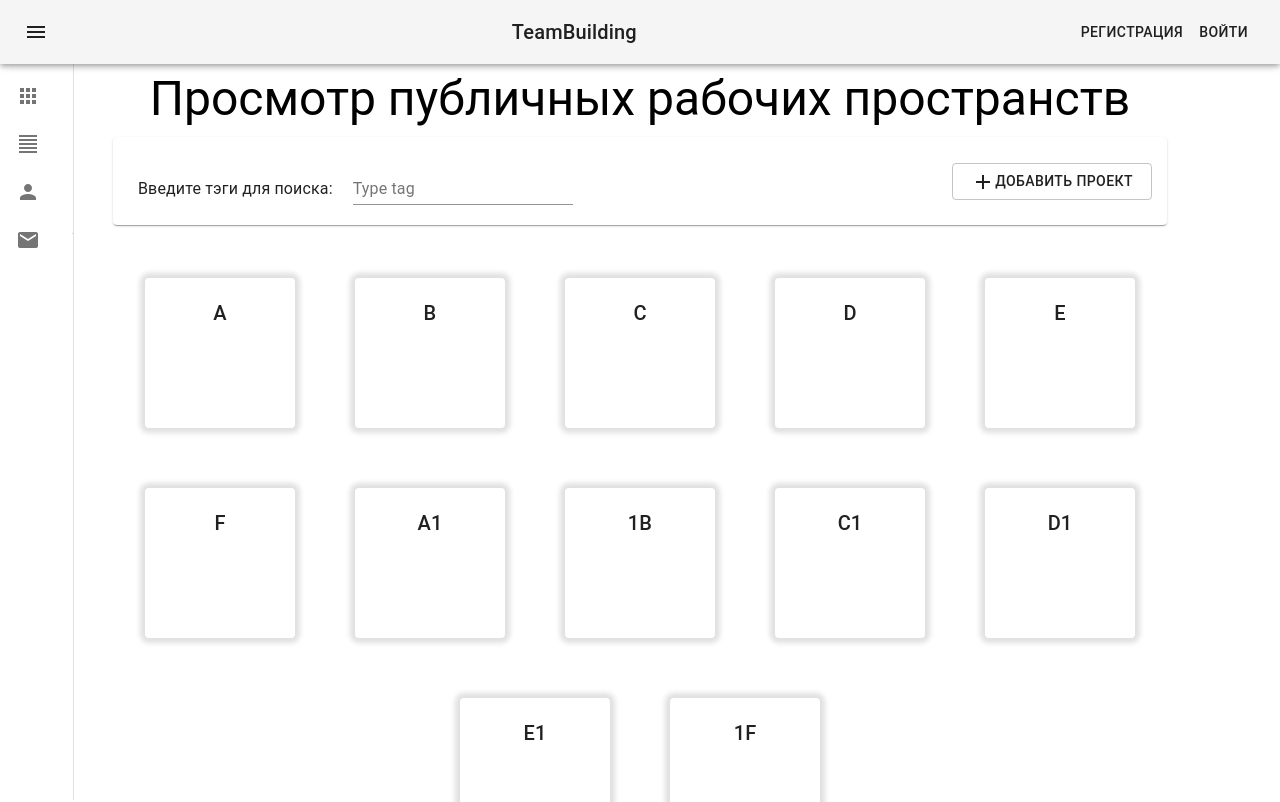
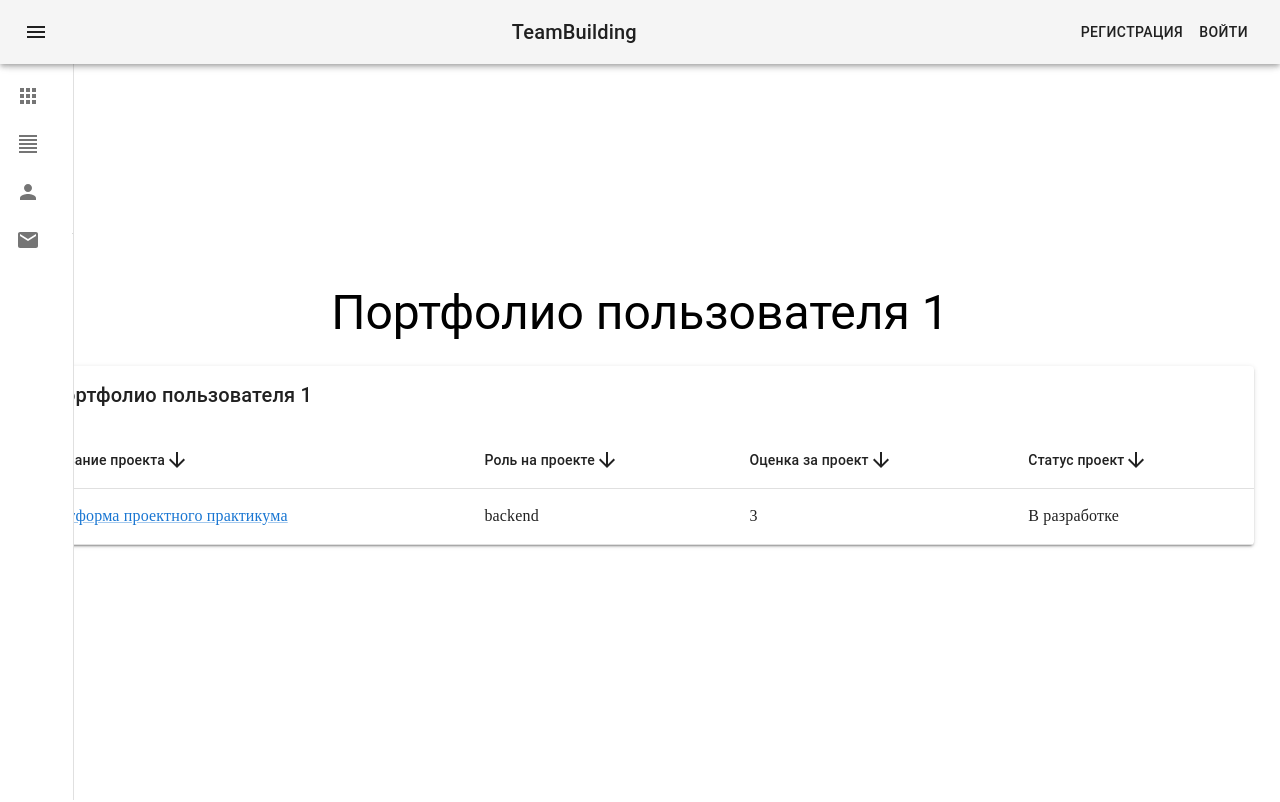
Before and after one commit to dartrhevan/student-projects-platform, a React (Create React App) app in the folder frontend/: page /portfolio/1 in a window 1280 px wide. Shown: the top 802 px of the page. Built offline with nearby package versions, Linux system fonts and the light colour scheme.

Commit message:
frontend portfolio page

```diff
--- a/frontend/src/App.tsx
+++ b/frontend/src/App.tsx
@@ -16,6 +16,7 @@ import Workspaces from './pages/Workspaces';
 import ProjectDetailedPage from "./pages/ProjectDetailedPage";
 import ProjectPlan from "./pages/ProjectPlan";
 import UserProfilePage from "./pages/UserProfilePage";
+import Portfolio from "./pages/Portfolio";
 
 function App() {
     // const dispatch = useDispatch();
@@ -38,6 +39,7 @@ function App() {
                         <Route component={ProjectDetailedPage} path='/project'/>
                         <Route component={ProjectPlan} path='/project_plan'/>
                         <Route component={UserProfilePage} path='/profile'/>
+                        <Route component={Portfolio} path='/portfolio/:login'/>
                         <Route component={Workspaces} path='/'/>
                     </Switch>
                 </BrowserRouter>
--- /dev/null
+++ b/frontend/src/api/users.ts
@@ -0,0 +1,9 @@
+import GenericResponse from "../model/dto/GenericResponse";
+import ProjectParticipation from "../model/ProjectParticipation";
+import {ProjectStatus} from "../model/Project";
+
+//TODO: implement
+export function getPortfolio(login: string) {
+    return new Promise<GenericResponse<ProjectParticipation[]>>((res, rej) => res(new GenericResponse(
+        [new ProjectParticipation('Платформа проектного практикума', 'A', 'A', 'backend', 3, ProjectStatus.IN_PROGRESS)])));
+}
--- a/frontend/src/components/elements/QueryPanel.tsx
+++ b/frontend/src/components/elements/QueryPanel.tsx
@@ -18,7 +18,8 @@ const useStyles = makeStyles(theme => ({
         alignItems: 'baseline'
     },
     mobilePanel: {
-        flexDirection: 'column'
+        flexDirection: 'column',
+        alignItems: 'center'
     },
     addButton: {
         maxHeight: '70%',
--- a/frontend/src/components/util/Table.tsx
+++ b/frontend/src/components/util/Table.tsx
@@ -25,11 +25,12 @@ interface ITableProps<T extends object> {
     title: string
     data: (query: Query<T>) => Promise<QueryResult<T>>
     tableColumns: Column<T>[]
-    tableActions: Action<T>[]
+    tableActions?: Action<T>[]
     filtering?: boolean
+    paging?: boolean
 }
 
-export default function Table<T extends object>({title, data, tableColumns, tableActions, filtering = true}: ITableProps<T>) {
+export default function Table<T extends object>({title, data, tableColumns, tableActions, paging = true, filtering = true}: ITableProps<T>) {
     const classes = useStyles();
     const icons: Icons = {
         FirstPage: forwardRef((props, ref) => <FirstPage ref={ref}/>),
@@ -47,7 +48,7 @@ export default function Table<T extends object>({title, data, tableColumns, tabl
     };
     return (
         <>
-            <Typography className={classes.title} variant='h3'>Уведомления</Typography>
+            <Typography className={classes.title} variant='h3'>{title}</Typography>
 
             <MaterialTable
                 title={<Typography
@@ -60,6 +61,7 @@ export default function Table<T extends object>({title, data, tableColumns, tabl
                 actions={tableActions}
                 icons={icons}
                 options={{
+                    paging: paging,
                     pageSize: 10,
                     pageSizeOptions: [10, 20, 30],
                     debounceInterval: 500,
--- a/frontend/src/model/Project.ts
+++ b/frontend/src/model/Project.ts
@@ -9,9 +9,9 @@ export enum ProjectRole {
 }
 
 export enum ProjectStatus {
-    NEW,
-    IN_PROGRESS,
-    ENDED
+    NEW = 'Новый',
+    IN_PROGRESS = "В разработке",
+    ENDED = "Завершён"
 }
 
 export default class Project implements IBadge {
--- /dev/null
+++ b/frontend/src/model/ProjectParticipation.ts
@@ -0,0 +1,7 @@
+import {ProjectStatus} from "./Project";
+
+export default class ProjectParticipation {
+    constructor(public title: string, public workspaceId: string, public projectId: string,
+                public role: string, public score: number, public status: ProjectStatus) {
+    }
+}
--- a/frontend/src/model/dto/ProjectQuery.ts
+++ b/frontend/src/model/dto/ProjectQuery.ts
@@ -2,7 +2,8 @@ import Pageable from "../Pageable";
 import Query from "./Query";
 
 export default class ProjectQuery extends Query {
-    constructor(public tags: string[], public pageable: Pageable, public workspaceId: string, public dateFrom?: Date, public dateTo?: Date) {
+    constructor(public tags: string[], public pageable: Pageable, public workspaceId: string,
+                public showOnlyNew: boolean, public dateFrom?: Date, public dateTo?: Date) {
         super(tags, pageable, dateFrom, dateTo);
     }
 }
--- a/frontend/src/pages/Notifications.tsx
+++ b/frontend/src/pages/Notifications.tsx
@@ -1,10 +1,8 @@
 import React from 'react';
-import {makeStyles, Typography} from "@material-ui/core";
 import {Action, Query, QueryResult} from 'material-table';
 
 import Table from "../components/util/Table";
 import {Check, Clear} from "@material-ui/icons";
-import {Circle} from "@mui/icons-material";
 import Dot from "../components/util/Dot";
 
 interface Row {
@@ -12,16 +10,6 @@ interface Row {
     date: string,
     text: string
 }
-
-const useStyles = makeStyles(theme => ({
-    main: {
-        // margin: "50px 0"
-    },
-    title: {
-        margin: '45px 0 10px 0'
-    }
-}));
-
 
 const tableColumns = [
     {
@@ -45,7 +33,6 @@ const tableColumns = [
 ];
 
 export default function Notifications() {
-    const classes = useStyles();
     const tableActions: Action<Row>[] = [
         {
             icon: () => <Check />,
--- /dev/null
+++ b/frontend/src/pages/Portfolio.tsx
@@ -0,0 +1,55 @@
+import React from 'react';
+import {useParams} from 'react-router-dom';
+import Table from "../components/util/Table";
+import {Query, QueryResult} from "material-table";
+import ProjectParticipation from "../model/ProjectParticipation";
+import {getPortfolio} from "../api/users";
+import {Link} from "@mui/material";
+
+interface LoginParam {
+    login: string
+}
+
+const tableColumns = [
+    {
+        title: 'Название проекта',
+        field: "title",
+        filtering: false,
+        sorting: true,
+        render: (p: ProjectParticipation) =>
+            <Link href={`/project?projectId=${p.projectId}&workspaceId=${p.workspaceId}`}>{p.title}</Link>
+    },
+    {
+        title: 'Роль на проекте',
+        field: "role",
+        sorting: true,
+        filtering: false
+    },
+    {
+        title: 'Оценка за проект',
+        field: "score",
+        sorting: true,
+        filtering: false
+    },
+    {
+        title: 'Статус проект',
+        field: "status",
+        sorting: true,
+        filtering: false,
+        // render: (p: ProjectParticipation) => p.status
+    }
+];
+
+export default function () {
+    const {login} = useParams<LoginParam>();
+
+    const data = (query: Query<ProjectParticipation>) => new Promise<QueryResult<ProjectParticipation>>((res, rej) =>
+        getPortfolio(login).then(d =>
+        res({
+            data: d.payload, page: 0, totalCount: 1
+        })));
+
+
+    return (
+        <Table title={`Портфолио пользователя ${login}`} filtering={false} data={data} tableColumns={tableColumns} paging={false}/>);
+}
--- a/frontend/src/pages/Projects.tsx
+++ b/frontend/src/pages/Projects.tsx
@@ -19,24 +19,26 @@ interface ProjectsParams {
 export default function Projects() {
     const {workspaceId, workspaceTitle} = useParams<ProjectsParams>();
     const {totalCount, pageSize, pageNumber} = useSelector(getPaging, shallowEqual);
+    const [activeOnly, setActiveOnly] = useState(false);
+
     const [data, setData] = useState([] as Project[]);
     console.log("render Projects")
 
     const dispatch = useDispatch();
 
     useEffect(() => {
-        getProjectsForWorkspace(new ProjectQuery([], new Pageable(pageNumber, pageSize), workspaceId))
+        getProjectsForWorkspace(new ProjectQuery([], new Pageable(pageNumber, pageSize), workspaceId, activeOnly))
             .then(r => {
                 setData(r.projects)
                 dispatch(initPaging(r.totalCount, pageSize, pageNumber))
             });
     }, [workspaceId, pageNumber, pageSize]);//TODO: call back here
 
-    function a(b: boolean) {
-        console.log(b);
-    }
+    // function a(b: boolean) {
+    //     console.log(b);
+    // }
 
-    return (<BadgePage checkBoxes={[new CheckBoxInfo('Показать только активные',a)]}
+    return (<BadgePage checkBoxes={[new CheckBoxInfo('Показать только активные', setActiveOnly)]}
                        title={`Проекты из "${workspaceTitle}"`} badgeData={data} squared={false}
                        href={i => `/project?projectId=${i}&workspaceId=${workspaceId}`}/>);
 }
--- a/frontend/src/pages/Users.tsx
+++ b/frontend/src/pages/Users.tsx
@@ -1,14 +1,16 @@
 import React from 'react';
 import {makeStyles, Typography} from "@material-ui/core";
 import {Action, Query, QueryResult} from 'material-table';
-import { Person, PersonAdd,} from "@material-ui/icons";
+import {Person, PersonAdd,} from "@material-ui/icons";
 import Table from "../components/util/Table";
 
 interface Row {
     name: string,
     surname: string,
     roles: string,
-    skills: string
+    skills: string,
+    username: string,
+    reputation: string
 }
 
 const useStyles = makeStyles(theme => ({
@@ -43,19 +45,33 @@ const tableColumns = [
         title: 'Навыки',
         field: "skills",
         sorting: true,
+    },
+    {
+        title: 'Репутация',
+        field: "reputation",
+        sorting: true,
     }
 ];
 
 export default function Users() {
     const classes = useStyles();
     const data = (query: Query<Row>) => new Promise<QueryResult<Row>>((res, rej) =>
-        res({data: [{name: 'Vova', surname: 'Satunkin', roles: 'backend', skills: 'Java'}], page: 0, totalCount: 1}));
+        res({
+            data: [{
+                name: 'Vova',
+                surname: 'Satunkin',
+                roles: 'backend',
+                skills: 'Java',
+                reputation: '5',
+                username: 'me'
+            }], page: 0, totalCount: 1
+        }));
     const tableActions: Action<Row>[] = [
         {
             icon: () => <Person/>,
-            onClick: (event: React.EventHandler<any>, objectData: Row | Row[]) => {
-            },
-            tooltip: 'Просмотр профиля',
+            onClick: (event: React.EventHandler<any>, objectData: Row | Row[]) =>
+                window.location.href = `/portfolio/${(objectData as Row).username}`,
+            tooltip: 'Просмотр портфолио',
         },
         {
             icon: () => <PersonAdd/>,
```
Also changed, not shown: frontend/src/components/elements/MainMenu.tsx (+12 -24 lines).
